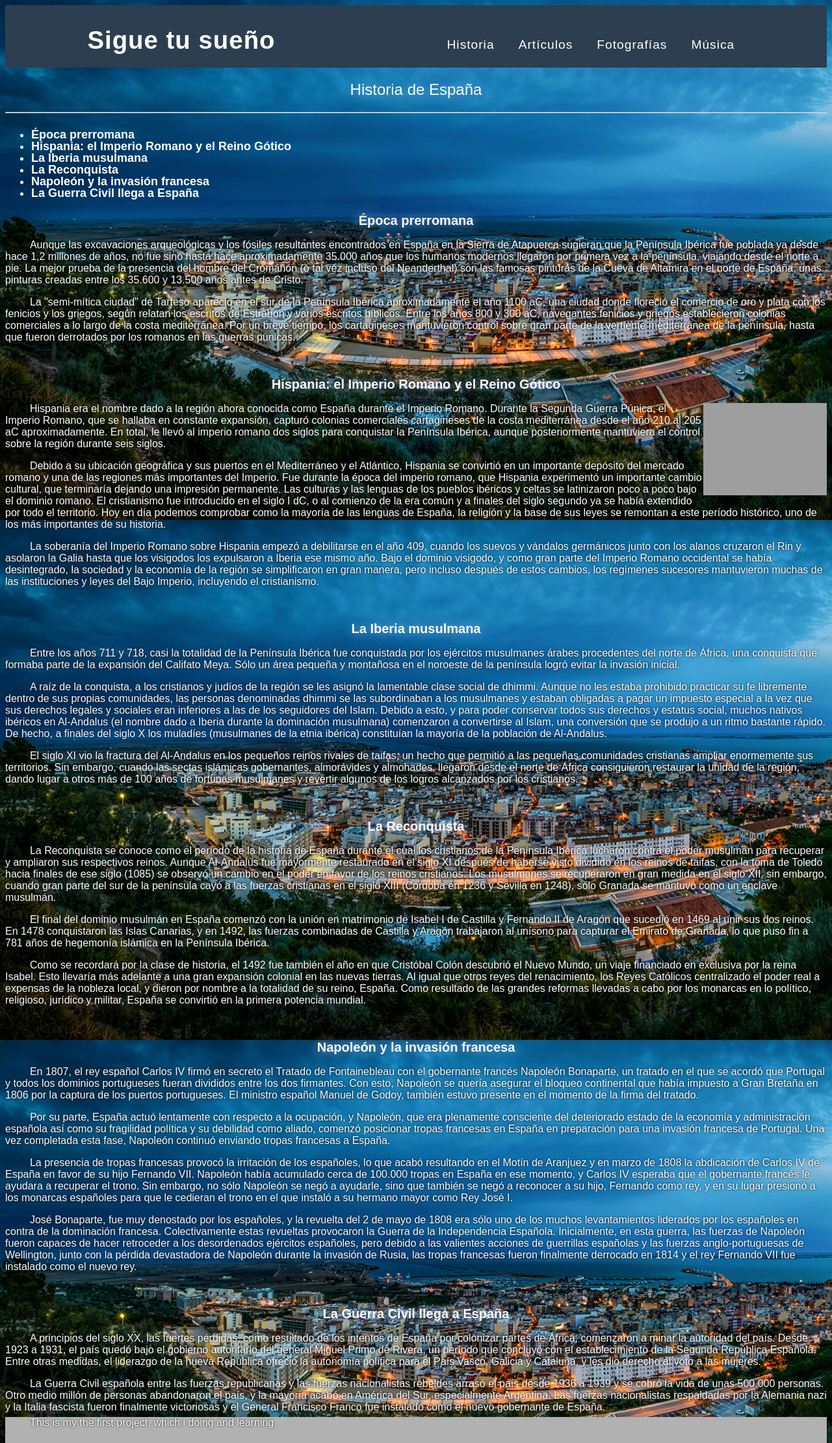
After one commit to lallamilagro/my_spain, a Django app: template ms/templates/page/historia.html in a window 1280 px wide. The commit adds this page. Shown: the whole page at 65% size. Run offline with Django 3.2, Linux system fonts and the light colour scheme; the template is opened without the code that fills it, so the values that code supplies are empty; grey boxes are pictures that could not be loaded.

Commit message:
Solutions to the conflicts

```diff
--- /dev/null
+++ b/ms/static/css/historia.css
@@ -0,0 +1,33 @@
+body {
+    background-image: url('../img/fonhistoria.jpg');
+    background-attachment: fixed;
+    background-size: cover;
+    color: rgb(253, 250, 250);
+}
+
+h2 {
+    font-weight: bold;
+    font-size: 28px;
+    text-align: center;
+    font: 2em Arial, sans-serif;
+    text-shadow:  #97b6f0 0 0 25px;
+}
+
+h3 {
+    font-weight: bold;
+    font-size: 20px;
+    text-align: center;
+    text-shadow: #97b6f0 0 0 15px;
+}
+
+h4 {
+    font-size: 18px;
+    text-align: left;
+}
+
+p {
+    font-size: 16px;
+    text-align: left;
+    text-indent: 3%;
+    text-shadow: rgb(10, 10, 10) 0 0 3px;
+}
--- /dev/null
+++ b/ms/templates/page/historia.html
@@ -0,0 +1,54 @@
+{% extends 'base.html'%}
+{% load staticfiles %}
+{% block content %}
+<!DOCTYPE html>
+<html>
+<head>
+    <title>Brevemente sobre la historia</title>
+    <link rel="stylesheet" type="text/css" href="{% static "css/historia.css" %}">
+</head>
+<body>
+
+   <h2>Historia de España</h2>
+   <hr>
+   <h4><ul>
+        <li><a href="#Epoca">Época prerromana</a></li>
+        <li><a href="#Hispania">Hispania: el Imperio Romano y el Reino Gótico</a></li>
+        <li><a href="#Iberia">La Iberia musulmana</a></li>
+        <li><a href="#Reconquista">La Reconquista</a></li>
+        <li><a href="#Napoleon">Napoleón y la invasión francesa</a></li>
+        <li><a href="#Guerra">La Guerra Civil llega a España</a></li>
+    </ul></h4>
+   <h3 id="Epoca">Época prerromana</h3>
+   <p> Aunque las excavaciones arqueológicas y los fósiles resultantes encontrados en España en la Sierra de Atapuerca sugieran que la Península Ibérica fue poblada ya desde hace 1,2 millones de años, no fue sino hasta hace aproximadamente 35.000 años que los humanos modernos llegaron por primera vez a la península, viajando desde el norte a pie. La mejor prueba de la presencia del hombre del Cromañón (o tal vez incluso del Neanderthal) son las famosas pinturas de la Cueva de Altamira en el norte de España, unas pinturas creadas entre los 35.600 y 13.500 años antes de Cristo.</p>
+   <p>La "semi-mítica ciudad" de Tarteso apareció en el sur de la Península Ibérica aproximadamente el año 1100 aC, una ciudad donde floreció el comercio de oro y plata con los fenicios y los griegos, según relatan los escritos de Estrabón y varios escritos bíblicos. Entre los años 800  y 300 aC, navegantes fenicios y griegos establecieron colonias comerciales a lo largo de la costa mediterránea. Por un breve tiempo, los cartagineses mantuvieron control sobre gran parte de la vertiente mediterránea de la península, hasta que fueron derrotados por los romanos en las guerras púnicas.</p>
+   <br>
+   <h3 id="Hispania">Hispania: el Imperio Romano y el Reino Gótico</h3>
+   <img src="{% static "img/historia001.jpg" %}" align="right" width="15%" title="Museo de Arte Romano en Mérida">
+   <p>Hispania era el nombre dado a la región ahora conocida como España durante el Imperio Romano. Durante la Segunda Guerra Púnica, el Imperio Romano, que se hallaba en constante expansión, capturó colonias comerciales cartagineses de la costa mediterránea desde el año 210 al 205 aC aproximadamente. En total, le llevó al imperio romano dos siglos para conquistar la Península Ibérica, aunque posteriormente mantuviera el control sobre la región durante seis siglos.</p>
+   <p>Debido a su ubicación geográfica y sus puertos en el Mediterráneo y el Atlántico, Hispania se convirtió en un importante depósito del mercado romano y una de las regiones más importantes del Imperio. Fue durante la época del imperio romano, que Hispania experimentó un importante cambio cultural, que terminaría dejando una impresión permanente. Las culturas y las lenguas de los pueblos ibéricos y celtas se latinizaron poco a poco bajo el dominio romano. El cristianismo fue introducido en el siglo I dC, o al comienzo de la era común y a finales del siglo segundo ya se había extendido por todo el territorio. Hoy en día podemos comprobar como la mayoría de las lenguas de España, la religión y la base de sus leyes se remontan a este período histórico, uno de los más importantes de su historia.</p>
+   <p>La soberanía del Imperio Romano sobre Hispania empezó a debilitarse en el año 409, cuando los suevos y vándalos germánicos junto con los alanos cruzaron el Rin y asolaron la Galia hasta que los visigodos los expulsaron a Iberia ese mismo año. Bajo el dominio visigodo, y como gran parte del Imperio Romano occidental se había desintegrado, la sociedad y la economía de la región se simplificaron en gran manera, pero incluso después de estos cambios, los regímenes sucesores mantuvieron muchas de las instituciones y leyes del Bajo Imperio, incluyendo el cristianismo.</p>
+   <br>
+   <h3 id="Iberia">La Iberia musulmana</h3>
+   <p>Entre los años 711 y 718, casi la totalidad de la Península Ibérica fue conquistada por los ejércitos musulmanes árabes procedentes del norte de África, una conquista que formaba parte de la expansión del Califato Meya. Sólo un área pequeña y montañosa en el noroeste de la península logró evitar la invasión inicial.</p>
+   <p>A raíz de la conquista, a los cristianos y judíos de la región se les asignó la lamentable clase social de dhimmi. Aunque no les estaba prohibido practicar su fe libremente dentro de sus propias comunidades, las personas denominadas dhimmi se las subordinaban a los musulmanes y estaban obligadas a pagar un impuesto especial a la vez que sus derechos legales y sociales eran inferiores a las de los seguidores del Islam. Debido a esto, y para poder conservar todos sus derechos y estatus social, muchos nativos ibéricos en Al-Andalus (el nombre dado a Iberia durante la dominación musulmana) comenzaron a convertirse al Islam, una conversión que se produjo a un ritmo bastante rápido. De hecho, a finales del siglo X los muladíes (musulmanes de la etnia ibérica) constituían la mayoría de la población de Al-Andalus.</p>
+   <p>El siglo XI vio la fractura del Al-Andalus en los pequeños reinos rivales de taifas, un hecho que permitió a las pequeñas comunidades cristianas ampliar enormemente sus territorios. Sin embargo, cuando las sectas islámicas gobernantes, almorávides y almohades, llegaron desde el norte de África consiguieron restaurar la unidad de la región, dando lugar a otros más de 100 años de fortunas musulmanes y revertir algunos de los logros alcanzados por los cristianos.</p>
+   <br>
+   <h3 id="Reconquista">La Reconquista</h3>
+   <p>La Reconquista se conoce como el período de la historia de España durante el cual los cristianos de la Península Ibérica lucharon contra el poder musulmán para recuperar y ampliaron sus respectivos reinos. Aunque Al-Andalus fue mayormente restaurado en el siglo XI después de haberse visto dividido  en los reinos de taifas, con la toma de Toledo hacia finales de ese siglo (1085) se observó un cambio en el poder en favor de los reinos cristianos. Los musulmanes se recuperaron en gran medida en el siglo XII, sin embargo, cuando gran parte del sur de la península cayó a las fuerzas cristianas en el siglo XIII (Córdoba en 1236 y Sevilla en 1248), sólo Granada se mantuvo como un enclave musulmán.</p>
+   <p>El final del dominio musulmán en España comenzó con la unión en matrimonio de Isabel I de Castilla y Fernando II de Aragón que sucedió en 1469 al unir sus dos reinos. En 1478 conquistaron las Islas Canarias, y en 1492, las fuerzas combinadas de Castilla y Aragón trabajaron al unísono para capturar el Emirato de Granada, lo que puso fin a 781 años de hegemonía islámica en la Península Ibérica.</p>
+   <p>Como se recordará por la clase de historia, el 1492 fue también el año en que Cristóbal Colón descubrió el Nuevo Mundo, un viaje financiado en exclusiva por la reina Isabel. Esto llevaría más adelante a una gran expansión colonial en las nuevas tierras. Al igual que otros reyes del renacimiento, los Reyes Católicos centralizado el poder real a expensas de la nobleza local, y  dieron por nombre a la totalidad de su reino, España. Como resultado de las grandes reformas llevadas a cabo por los monarcas en lo político, religioso, jurídico y militar, España se convirtió en la primera potencia mundial.</p>
+   <br>
+   <h3 id="Napoleon">Napoleón y la invasión francesa</h3>
+   <p>En 1807, el rey español Carlos IV firmó en secreto el Tratado de Fontainebleau con el gobernante francés Napoleón Bonaparte, un tratado en el que se acordó que Portugal y todos los dominios portugueses fueran divididos entre los dos firmantes. Con esto, Napoleón se quería asegurar el bloqueo continental que había impuesto a Gran Bretaña en 1806 por la captura de los puertos portugueses. El ministro español Manuel de Godoy, también estuvo presente en el momento de la firma del tratado.</p>
+   <p>Por su parte, España actuó lentamente con respecto a la ocupación, y Napoleón, que era plenamente consciente del deteriorado estado de la economía y administración española así como su fragilidad política y su debilidad como aliado, comenzó posicionar tropas francesas en España en preparación para una invasión francesa de Portugal. Una vez completada esta fase, Napoleón continuó enviando tropas francesas a España.</p>
+   <p>La presencia de tropas francesas provocó la irritación de los españoles, lo que acabó resultando en el  Motín de Aranjuez y en marzo de 1808  la abdicación de Carlos IV de España en favor de su hijo Fernando VII. Napoleón había acumulado cerca de 100.000 tropas en España en ese momento, y Carlos IV esperaba que el gobernante francés le ayudara a recuperar el trono. Sin embargo, no sólo Napoleón se negó a ayudarle, sino que también se negó a reconocer a su hijo, Fernando como rey, y en su lugar presionó a los monarcas españoles para que le cedieran el trono en el que instaló a su hermano mayor como Rey José I.</p>
+   <p>José Bonaparte, fue muy denostado por los españoles, y la revuelta del 2 de mayo de 1808 era sólo uno de los muchos levantamientos liderados por los españoles en contra de la dominación francesa. Colectivamente estas revueltas provocaron la Guerra de la Independencia Española. Inicialmente, en esta guerra, las fuerzas de Napoleón fueron capaces de hacer retroceder a los desordenados ejércitos españoles, pero debido a las valientes acciones de guerrillas españolas y las fuerzas anglo-portuguesas de Wellington, junto con la pérdida devastadora de Napoleón durante la invasión de Rusia, las tropas francesas fueron finalmente derrocado en 1814 y el rey Fernando VII fue instalado como el nuevo rey.</p>
+   <br>
+   <h3 id="Guerra">La Guerra Civil llega a España</h3>
+   <p>A principios del siglo XX, las fuertes pérdidas, como resultado de los intentos de España por colonizar partes de África, comenzaron a minar la autoridad del país. Desde 1923 a 1931, el país quedó bajo el gobierno autoritario del general Miguel Primo de Rivera, un período que concluyó con el establecimiento de la Segunda República Española. Entre otras medidas, el liderazgo de la nueva República ofreció la autonomía política para el País Vasco, Galicia y Cataluña, y les dio derecho al voto a las mujeres.</p>
+   <p>La Guerra Civil española entre las fuerzas republicanas y las fuerzas nacionalistas rebeldes arrasó el país desde 1936 a 1939 y se cobró la vida de unas 500.000 personas. Otro medio millón de personas abandonaron el país, y la mayoría acabó en América del Sur, especialmente Argentina. Las fuerzas nacionalistas respaldadas por la Alemania nazi y la Italia fascista fueron finalmente victoriosas y el General Francisco Franco fue instalado como el nuevo gobernante de España.</p>
+
+</body>
+</html>
+{% endblock content %}
--- a/ms/templates/page/home.html
+++ b/ms/templates/page/home.html
@@ -1,7 +1,6 @@
 {% extends 'base.html'%}
 {% load staticfiles %}
 {% block content %}
-
     <div id="sliders">
         <div id="overflow">
             <div class="image">
```
Also changed, not shown: ms/historia/tests.py (added, +12 -0 lines), ms/historia/urls.py (added, +7 -0 lines), ms/historia/views.py (added, +8 -0 lines), ms/static/img/001.jpg (deleted), ms/static/img/fonhistoria.jpg (added).
